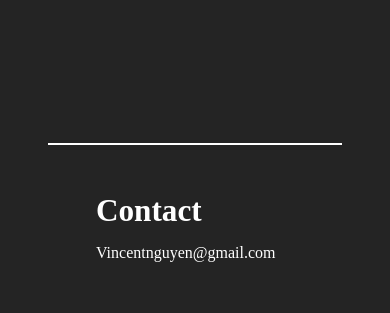
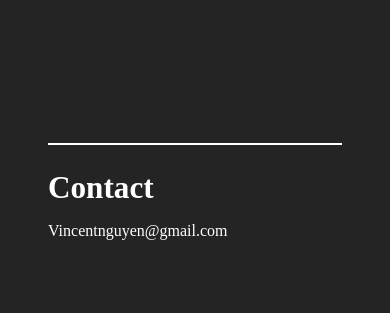
Before and after one commit to VinceDaPrince45/portfolio, a website built with webpack: page dist/index.html in a window 390 px wide. Shown: the part 4246-4559 px from the top of the page. Built offline with Linux system fonts and the light colour scheme.

```diff
--- a/src/style.css
+++ b/src/style.css
@@ -217,6 +217,10 @@
     animation: 2s fromRight 1 alternate;
 }
 
+.contact {
+    height:60vh;
+}
+
 @media (min-width:1001px) {
     .decoration {
         height:100%;
@@ -266,7 +270,7 @@
         margin:0;
     }
 
-    .projects {
+    .projects,.contact {
         max-width: 100%;
         padding:0;
     }
@@ -328,5 +332,8 @@
         margin-bottom:-15vh;
     }
 
+    .contact {
+        padding-top:3vh;
+    }
 
 }
```
Also changed, not shown: dist/index.html, dist/main.js, src/images/battleship480.png (renamed from src/battleship480.png), src/images/battleship800.png (renamed from src/battleship800.png), src/images/knightmoves480.png (renamed from src/knightmoves480.png), src/images/knightmoves800.png (renamed from src/knightmoves800.png), src/images/pkmonScreenshot480.png (renamed from src/pkmonScreenshot480.png), src/images/pkmonScreenshot800.png (renamed from src/pkmonScreenshot800.png), src/images/todo480.png (renamed from src/todo480.png), src/images/todo800.png (renamed from src/todo800.png), src/images/weather480.png (renamed from src/weather480.png), src/images/weather800.png (renamed from src/weather800.png).
